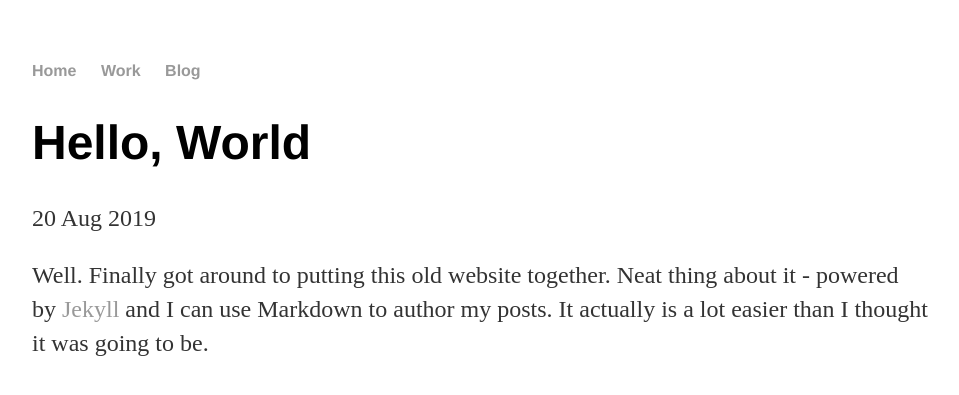
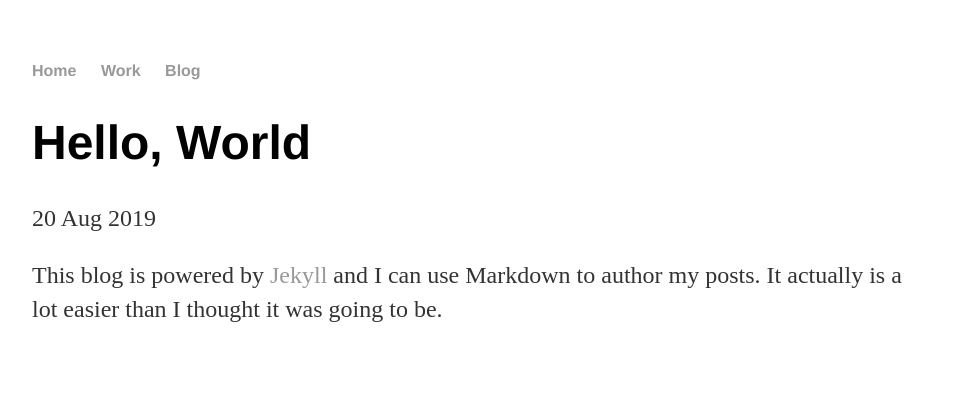
Before and after one commit to rmorabia/sophi-li.github.io, a Jekyll site: the page built from _posts/2014-04-30-hank-quinlan-site-launched.md, in a window 1280 px wide. Shown: the top 395 px of the page, without its empty margins (160-1119 px from the left). Built offline with Jekyll 4.4.1, drawn with Linux system fonts in a browser that asks for light colours.

Commit message:
minor updates

```diff
--- a/_posts/2014-04-30-hank-quinlan-site-launched.md
+++ b/_posts/2014-04-30-hank-quinlan-site-launched.md
@@ -4,4 +4,7 @@
 date: 2019-08-20
 ---
 
-Well. Finally got around to putting this old website together. Neat thing about it - powered by [Jekyll](http://jekyllrb.com) and I can use Markdown to author my posts. It actually is a lot easier than I thought it was going to be.
+
+
+
+This blog is powered by [Jekyll](http://jekyllrb.com) and I can use Markdown to author my posts. It actually is a lot easier than I thought it was going to be.
```
